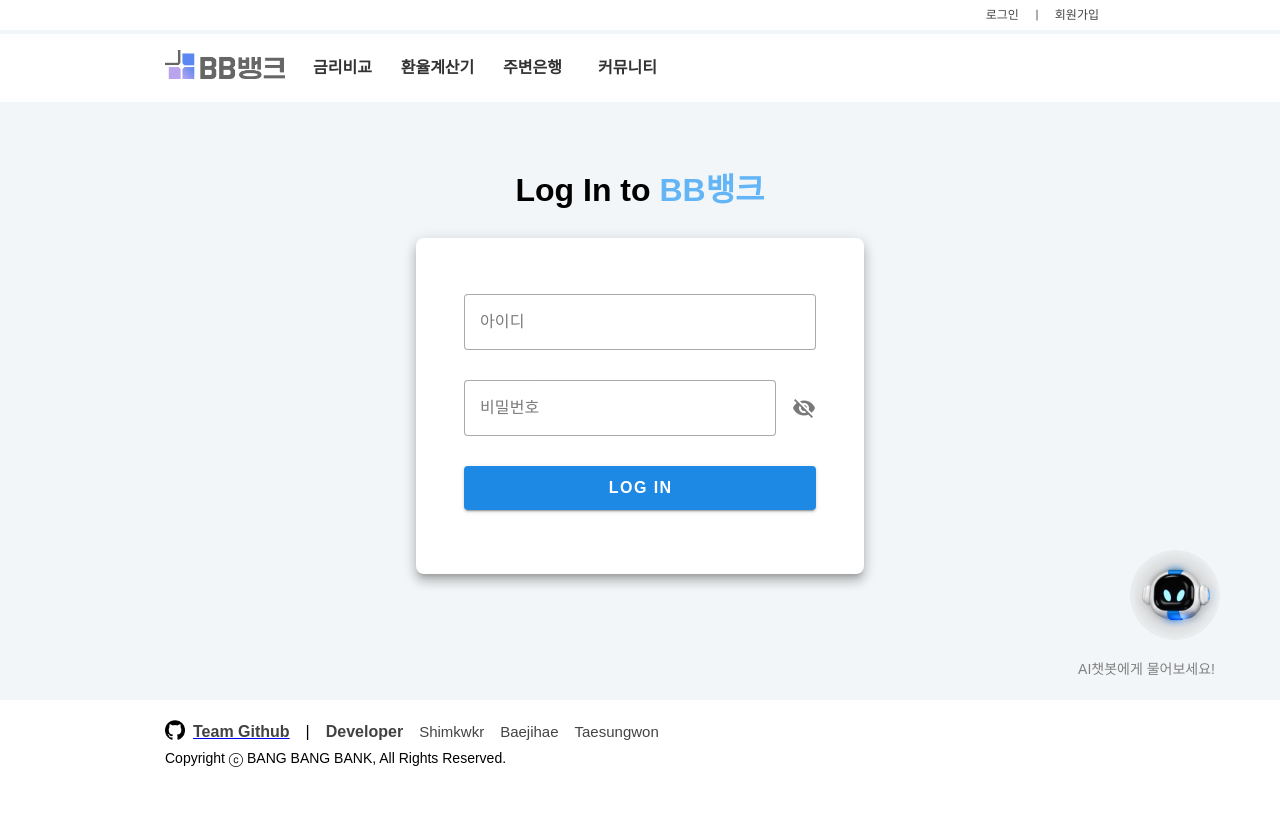
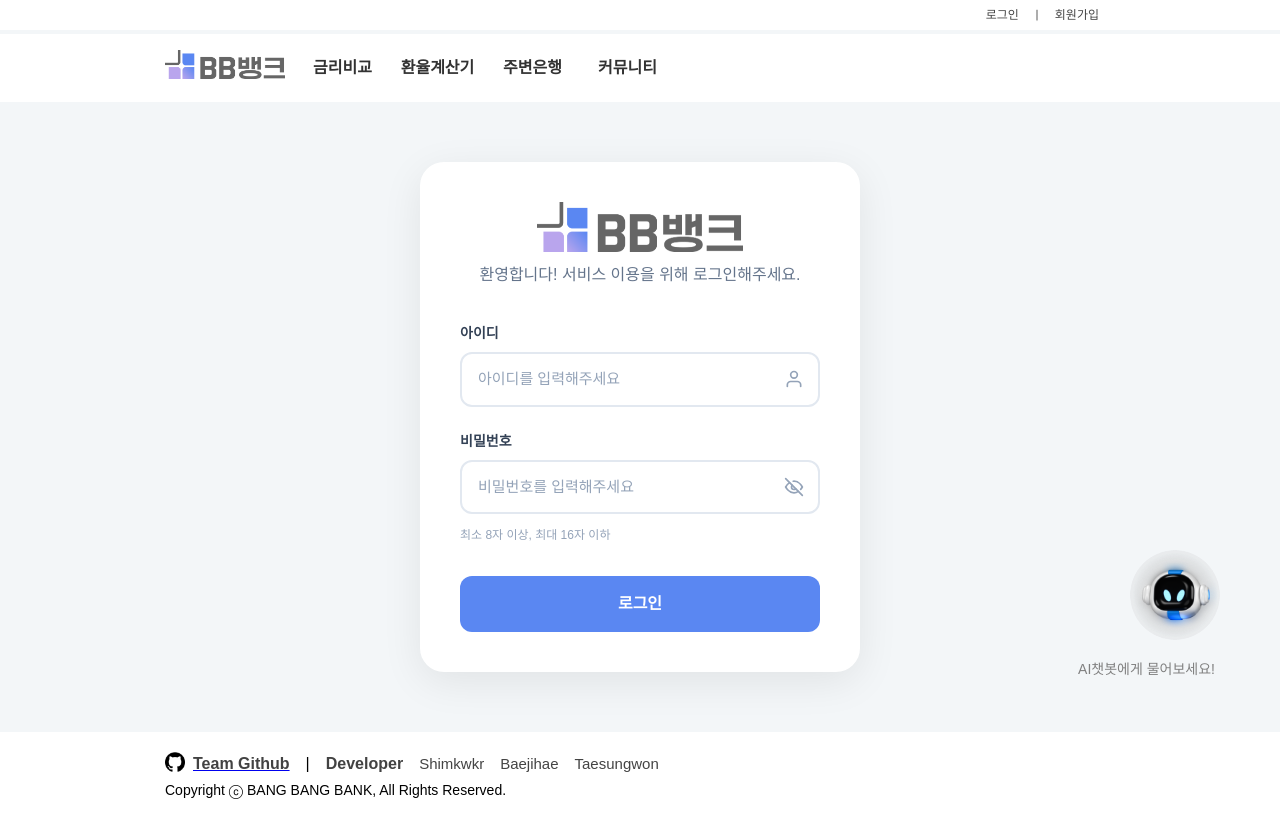
Before and after one commit to trevivom76/BankWeb_pjt, a Vue app in the folder bankweb-pjt/: page /login in a window 1280 px wide. Before the commit the page ends 800 px from the top, so only its background shows below. Built offline with nearby package versions, Linux system fonts and the light colour scheme; a web font is replaced by a local one.

Commit message:
[fix] front - 로그인 화면 CSS 수정

```diff
--- a/bankweb-pjt/src/views/LogInView.vue
+++ b/bankweb-pjt/src/views/LogInView.vue
@@ -1,47 +1,82 @@
 <template>
-  <div>
-    <!-- 로그인 화면 로고 -->
-    <h1 class="my-6 text-center">
-      Log In to
-      <span class="text-blue-lighten-2">BB뱅크</span>
-    </h1>
+  <div class="login-container">
+    <div class="login-wrapper">
+      <!-- 로고 섹션 -->
+      <div class="logo-section">
+        <img src="@/assets/icon/BBK_Logo.png" alt="" height="50px">
+        <p class="welcome-text">환영합니다! 서비스 이용을 위해 로그인해주세요.</p>
+      </div>
 
-    <!-- 로그인 card -->
-    <v-card class="mx-auto pa-12 pb-8" elevation="8" max-width="448" rounded="lg">
-      <!-- 아이디 입력 text-field -->
-      <v-text-field class="my-2" :rules="[username_rules.required]" v-model="username" color="primary" label="아이디" variant="outlined" @keyup.enter="logIn()"></v-text-field>
+      <!-- 로그인 폼 -->
+      <div class="login-form">
+        <div class="form-group">
+          <label for="username">아이디</label>
+          <div class="input-wrapper">
+            <input
+              id="username"
+              v-model="username"
+              type="text"
+              :class="{ 'error': !usernameIsOk }"
+              placeholder="아이디를 입력해주세요"
+              @keyup.enter="logIn()"
+            />
+            <span class="input-icon">
+              <svg width="20" height="20" viewBox="0 0 24 24" fill="none" xmlns="http://www.w3.org/2000/svg">
+                <path d="M20 21V19C20 16.7909 18.2091 15 16 15H8C5.79086 15 4 16.7909 4 19V21" stroke="currentColor" stroke-width="2" stroke-linecap="round"/>
+                <circle cx="12" cy="7" r="4" stroke="currentColor" stroke-width="2"/>
+              </svg>
+            </span>
+          </div>
+        </div>
 
-      <!-- "비밀번호" 입력 text-field -->
-      <v-text-field
-        class="my-2"
-        v-model="password"
-        :append-icon="show1 ? 'mdi-eye' : 'mdi-eye-off'"
-        :rules="[pw_rules.required, pw_rules.min, pw_rules.max]"
-        :type="show1 ? 'text' : 'password'"
-        hint="최소8자 이상 최대16자이하"
-        color="primary"
-        label="비밀번호"
-        variant="outlined"
-        name="input-10-1"
-        counter
-        @click:append="show1 = !show1"
-        @keyup.enter="logIn()"
-      ></v-text-field>
+        <div class="form-group">
+          <label for="password">비밀번호</label>
+          <div class="input-wrapper">
+            <input
+              id="password"
+              v-model="password"
+              :type="show1 ? 'text' : 'password'"
+              :class="{ 'error': !passwordIsOk }"
+              placeholder="비밀번호를 입력해주세요"
+              @keyup.enter="logIn()"
+            />
+            <span class="input-icon clickable" @click="show1 = !show1">
+              <svg v-if="!show1" width="20" height="20" viewBox="0 0 24 24" fill="none" xmlns="http://www.w3.org/2000/svg">
+                <path d="M2 2L22 22" stroke="currentColor" stroke-width="2" stroke-linecap="round"/>
+                <path d="M6.71277 6.7226C3.66479 8.79527 2 12 2 12C2 12 5.63636 19 12 19C14.0503 19 15.8174 18.2734 17.2711 17.2884M11 5.05822C11.3254 5.02013 11.6588 5 12 5C18.3636 5 22 12 22 12C22 12 21.3082 13.3317 20 14.8335" stroke="currentColor" stroke-width="2" stroke-linecap="round"/>
+                <path d="M14 14.2362C13.4692 14.7112 12.7684 15.0001 12 15.0001C10.3431 15.0001 9 13.657 9 12.0001C9 11.1764 9.33193 10.4303 9.86932 9.88818" stroke="currentColor" stroke-width="2" stroke-linecap="round"/>
+              </svg>
+              <svg v-else width="20" height="20" viewBox="0 0 24 24" fill="none" xmlns="http://www.w3.org/2000/svg">
+                <path d="M12 5C18.3636 5 22 12 22 12C22 12 18.3636 19 12 19C5.63636 19 2 12 2 12C2 12 5.63636 5 12 5Z" stroke="currentColor" stroke-width="2" stroke-linecap="round"/>
+                <circle cx="12" cy="12" r="3" stroke="currentColor" stroke-width="2"/>
+              </svg>
+            </span>
+          </div>
+          <span class="hint-text">최소 8자 이상, 최대 16자 이하</span>
+        </div>
 
-      <!-- 서버에서 받은 에러 메시지 -->
-      <v-alert v-if="accountStore.loginErrorMessage?.non_field_errors" class="my-2" type="error" variant="tonal">아이디 또는 비밀번호가 올바르지 않습니다.</v-alert>
+        <!-- 에러 메시지 -->
+        <div v-if="accountStore.loginErrorMessage?.non_field_errors" class="error-message">
+          아이디 또는 비밀번호가 올바르지 않습니다.
+        </div>
 
-      <!-- 입력값 검증 에러 메시지 -->
-      <v-alert v-if="!usernameIsOk" class="my-2" text="아이디를 입력해주세요" type="error" variant="tonal"></v-alert>
+        <div v-if="!usernameIsOk" class="error-message">
+          아이디를 입력해주세요
+        </div>
 
-      <v-alert v-if="!passwordIsOk" class="my-2" text="비밀번호를 확인해주세요 (8-16자)" type="error" variant="tonal"></v-alert>
+        <div v-if="!passwordIsOk" class="error-message">
+          비밀번호를 확인해주세요 (8-16자)
+        </div>
 
-      <v-hover v-slot="{ isHovering, props }">
-        <v-btn :class="{ 'on-hover': isHovering }" :elevation="isHovering ? 10 : 2" v-bind="props" class="mb-8" color="blue-darken-1" size="large" block @click.prevent="logIn()">
-          <p class="font-weight-bold text-white">Log In</p>
-        </v-btn>
-      </v-hover>
-    </v-card>
+        <!-- 로그인 버튼 -->
+        <button
+          class="login-button"
+          @click.prevent="logIn()"
+        >
+          로그인
+        </button>
+      </div>
+    </div>
   </div>
 </template>
 
@@ -114,5 +149,263 @@ const logIn = async function () {
 </script>
 
 <style scoped>
-/* Add any specific styles here */
+.login-container {
+  height: auto;
+  display: flex;
+  justify-content: center;
+  padding: 20px;
+}
+
+.login-wrapper {
+  width: 100%;
+  max-width: 440px;
+  background: white;
+  border-radius: 24px;
+  padding: 40px;
+  box-shadow: 0 10px 40px rgba(0, 0, 0, 0.08);
+}
+
+.logo-section {
+  display: flexbox;
+  flex-direction: column;
+  text-align: center;
+  margin-bottom: 32px;
+}
+
+.welcome-text {
+  color: #64748b;
+  font-size: 16px;
+  line-height: 2;
+}
+
+.login-form {
+  display: flex;
+  flex-direction: column;
+  gap: 24px;
+}
+
+.form-group {
+  display: flex;
+  flex-direction: column;
+  gap: 8px;
+}
+
+label {
+  font-size: 14px;
+  font-weight: 600;
+  color: #334155;
+}
+
+.hint-text {
+  font-size: 12px;
+  color: #94a3b8;
+  margin-top: 4px;
+}
+
+.input-wrapper {
+  position: relative;
+}
+
+.input-icon {
+  position: absolute;
+  right: 16px;
+  top: 50%;
+  transform: translateY(-50%);
+  color: #94a3b8;
+  display: flex;
+  align-items: center;
+}
+
+.input-icon.clickable {
+  cursor: pointer;
+}
+
+input {
+  width: 100%;
+  padding: 14px 16px;
+  padding-right: 48px;
+  border: 2px solid #e2e8f0;
+  border-radius: 12px;
+  font-size: 15px;
+  line-height: 1.5;
+  color: #334155;
+  transition: all 0.2s ease;
+}
+
+input::placeholder {
+  color: #94a3b8;
+}
+
+input:focus {
+  outline: none;
+  border-color: #5A87F2;
+  box-shadow: 0 0 0 3px rgba(99, 106, 204, 0.15);
+}
+
+input.error {
+  border-color: #ef4444;
+}
+
+.error-message {
+  color: #ef4444;
+  font-size: 14px;
+  padding: 8px 12px;
+  background: #fef2f2;
+  border-radius: 8px;
+  display: flex;
+  align-items: center;
+  gap: 8px;
+}
+
+.login-button {
+  background: #5A87F2;
+  color: white;
+  border: none;
+  padding: 16px;
+  border-radius: 12px;
+  font-size: 16px;
+  font-weight: 600;
+  cursor: pointer;
+  transition: all 0.3s ease;
+  margin-top: 8px;
+}
+
+.login-button:hover {
+  background: #4A77E2;
+  transform: translateY(-2px);
+  box-shadow: 0 4px 12px rgba(99, 106, 204, 0.2);
+}
+
+.login-button:active {
+  transform: translateY(0);
+}
+
+@media (max-width: 480px) {
+  .login-wrapper {
+    padding: 24px;
+  }
+
+  .brand-title {
+    font-size: 28px;
+  }
+
+  .welcome-text {
+    font-size: 14px;
+  }
+
+  input {
+    padding: 12px 14px;
+    font-size: 14px;
+  }
+
+  .login-button {
+    padding: 14px;
+    font-size: 15px;
+  }
+}
+
+/* 로그인 카드 애니메이션 */
+.login-wrapper {
+  opacity: 0;
+  animation: slideUp 0.8s ease-out forwards;
+}
+
+/* 로고 섹션 애니메이션 */
+.logo-section img {
+  opacity: 0;
+  transform: scale(0.8);
+  animation: logoAppear 0.6s ease-out 0.4s forwards;
+}
+
+.welcome-text {
+  opacity: 0;
+  animation: fadeIn 0.6s ease-out 0.8s forwards;
+}
+
+/* 폼 그룹 애니메이션 */
+.form-group {
+  opacity: 0;
+  transform: translateX(-20px);
+  animation: slideInRight 0.6s ease-out forwards;
+}
+
+.form-group:nth-child(1) {
+  animation-delay: 1s;
+}
+
+.form-group:nth-child(2) {
+  animation-delay: 1.2s;
+}
+
+/* 로그인 버튼 애니메이션 */
+.login-button {
+  opacity: 0;
+  animation: slideUp 0.6s ease-out 1.4s forwards;
+}
+
+/* 에러 메시지 애니메이션 */
+.error-message {
+  animation: shake 0.5s ease-in-out;
+}
+
+/* 애니메이션 키프레임 정의 */
+@keyframes gradient {
+  0% {
+    background-position: 0% 50%;
+  }
+  50% {
+    background-position: 100% 50%;
+  }
+  100% {
+    background-position: 0% 50%;
+  }
+}
+
+@keyframes slideUp {
+  from {
+    opacity: 0;
+    transform: translateY(20px);
+  }
+  to {
+    opacity: 1;
+    transform: translateY(0);
+  }
+}
+
+@keyframes logoAppear {
+  from {
+    opacity: 0;
+    transform: scale(0.8);
+  }
+  to {
+    opacity: 1;
+    transform: scale(1);
+  }
+}
+
+@keyframes fadeIn {
+  from {
+    opacity: 0;
+  }
+  to {
+    opacity: 1;
+  }
+}
+
+@keyframes slideInRight {
+  from {
+    opacity: 0;
+    transform: translateX(-20px);
+  }
+  to {
+    opacity: 1;
+    transform: translateX(0);
+  }
+}
+
+@keyframes shake {
+  0%, 100% { transform: translateX(0); }
+  10%, 30%, 50%, 70%, 90% { transform: translateX(-2px); }
+  20%, 40%, 60%, 80% { transform: translateX(2px); }
+}
 </style>
```
